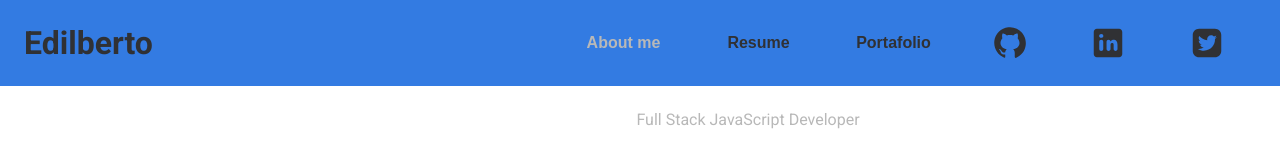
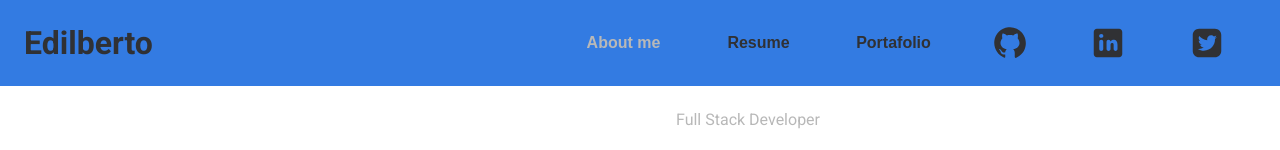
Before and after one commit to Edilberto-Vazquez/personal-page, a React app: page /personal-page in a window 1280 px wide. Shown: the top 150 px of the page. Built offline with nearby package versions, Linux system fonts and the light colour scheme.

Commit message:
change job title

```diff
--- a/src/components/UserProfileCard.jsx
+++ b/src/components/UserProfileCard.jsx
@@ -10,7 +10,7 @@ const UserProfileCard = ({ technologies }) => {
       />
       <div className="information-card">
         <span className="information-card__job-title">
-          Full Stack JavaScript Developer
+          Full Stack Developer
         </span>
         <h1 className="information-card__name">Edilberto Vazquez Luna</h1>
         <p className="information-card__description">
```
